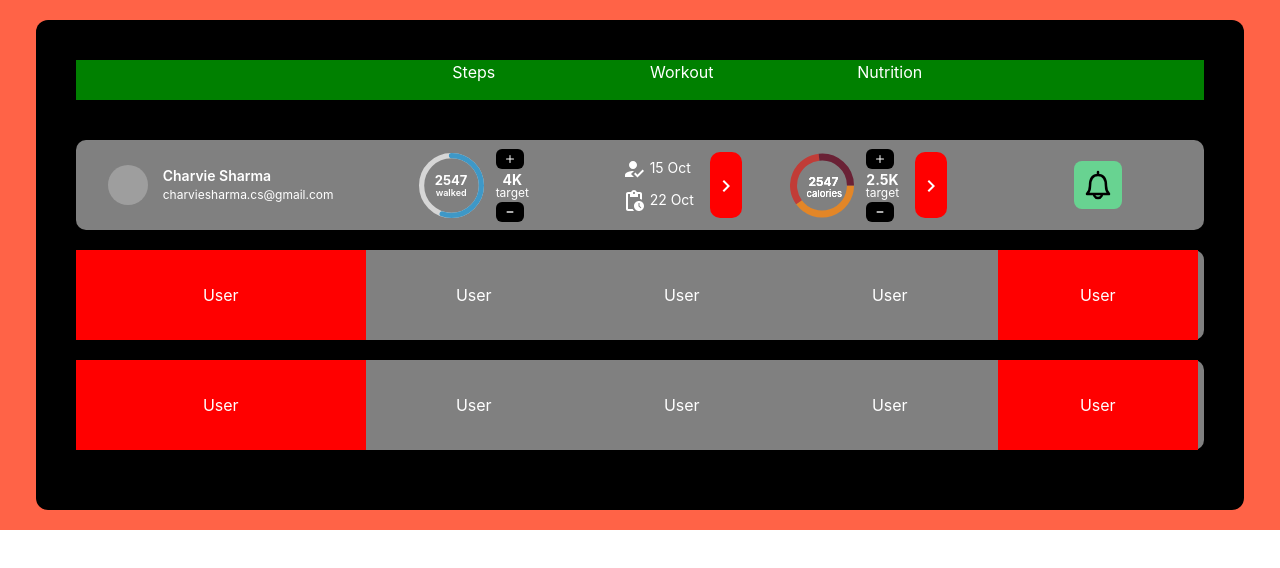
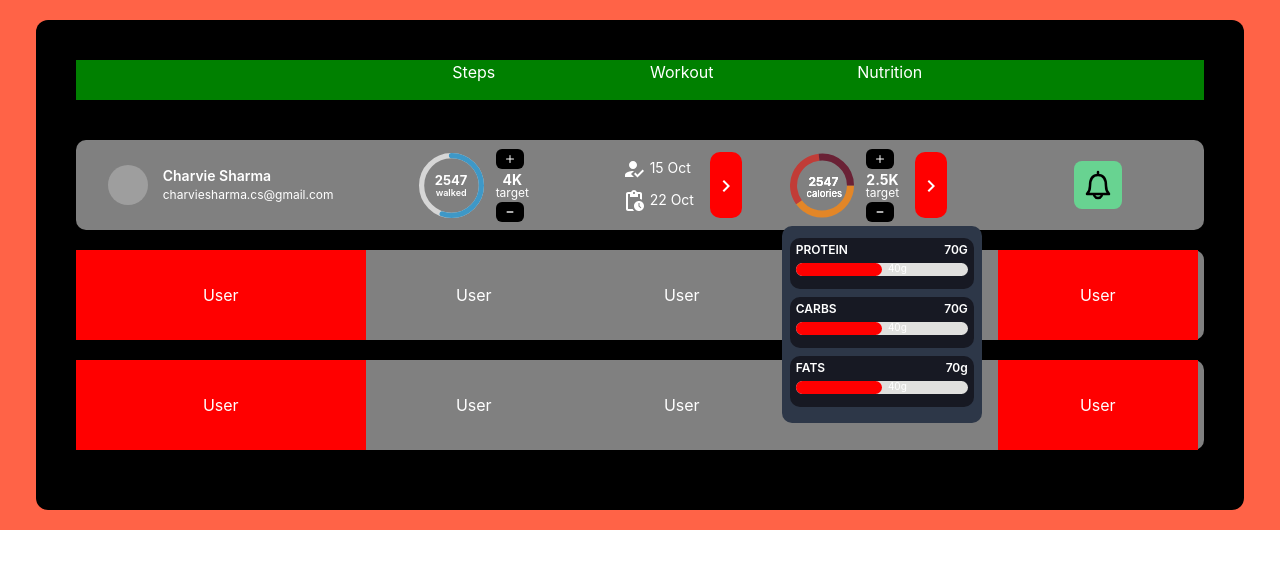
Before and after one commit to amit-2000/Trainer-Dashboard, a React (Create React App) app: page / in a window 1280 px wide. Shown: the top 568 px of the page. Built offline with nearby package versions, Linux system fonts and the light colour scheme; grey boxes are pictures that could not be loaded.

Commit message:
created tooltip component

```diff
--- a/src/Component/BellIcon.jsx
+++ b/src/Component/BellIcon.jsx
@@ -1,7 +1,7 @@
 import React from "react";
 import { Box, Center, HStack, Stack, Text, Flex } from "@chakra-ui/react";
-
-import NotificationsNoneIcon from "@mui/icons-material/NotificationsNone";
+import LinearProgress from "@mui/material/LinearProgress";
+import ToolTip from "./Tooltip/Progressbar";
 function BellIcon() {
   return (
     <Center>
--- a/src/Component/Dashboard.jsx
+++ b/src/Component/Dashboard.jsx
@@ -6,8 +6,9 @@ import Steps from "./Steps";
 import Workout from "./Workout";
 import BellIcon from "./BellIcon";
 import Nutrition from "./Nutrition";
-// import ToolTip from "./Tooltip.tsx";
 import { data } from "./user_data";
+      import ToolTip from "./Tooltip/Progressbar";
+
 function Dashboard() {
   console.log(data);
   //   const isLargerThan800 = useMediaQuery("(min-width: 1200px)");
@@ -23,7 +24,7 @@ function Dashboard() {
               //   spacing="24px"
               mb="10"
             >
-              <Box w="290px" h="40px" ></Box>
+              <Box w="290px" h="40px"></Box>
               <Box w="200px" h="40px">
                 Steps
               </Box>
--- a/src/Component/Nutrition.jsx
+++ b/src/Component/Nutrition.jsx
@@ -3,27 +3,16 @@ import ReactTooltip from "react-tooltip";
 import { Text, Box } from "@chakra-ui/react";
 import { PieChart } from "react-minimal-pie-chart";
 import { Center, HStack, Stack, Flex, Image, VStack } from "@chakra-ui/react";
-import { CircularProgressbarWithChildren } from "react-circular-progressbar";
+// import { CircularProgressbarWithChildren } from "react-circular-progressbar";
 import { MinusIcon, AddIcon } from "@chakra-ui/icons";
 import { ChevronRightIcon } from "@chakra-ui/icons";
-
-const Comp = () => {
-  return <Text>55</Text>;
-};
+import ToolTip from "./Tooltip/Progressbar";
 
 export default class Nutrition extends Component {
-  constructor(props) {
-    super(props);
-    this.state = {
-      place: "bottom",
-      type: "dark",
-      effect: "float",
-      condition: false,
-    };
-  }
+
+
 
   render() {
-    const { place, type, effect } = this.state;
     return (
       <Box>
         <Flex>
@@ -62,22 +51,10 @@ export default class Nutrition extends Component {
                   </text>
                 </svg>
               )}
-              // labelStyle={{
-              //   // fontSize: "25px",
-              //   // fontFamily: "sans-serif",
-              //   fill: "#E38627",
-              // }}
               labelPosition={0}
             />
           </Box>
 
-          <ReactTooltip
-            id="main"
-            place={place}
-            type={type}
-            effect={effect}
-            multiline={true}
-          />
           <Box>
             <Flex flexDirection={"row"} ml={3}>
               <Box>
@@ -108,36 +85,10 @@ export default class Nutrition extends Component {
             </Flex>
           </Box>
         </Flex>
+        <Box pos={"absolute"} mt={1} ml={-2} style={{ zIndex: "10" }}>
+          <ToolTip />
+        </Box>
       </Box>
     );
   }
 }
-
-{
-  /* <Box
-          data-for="main"
-          data-html={true}
-          data-tip="<div style='disply:flex'>
-          <p>Hello world</p> <p></p>Hello world</div>"
-          // bg={"black"}
-          w="60px"
-        >
-          <PieChart
-            data-iscapture="true"
-            lineWidth={25}
-            radius={50}
-            data={[
-              { value: 30, color: "#E38627" },
-              { value: 25, color: "#C13C37" },
-              { value: 20, color: "#6A2135" },
-            ]}
-          />
-        </Box>
-
-        <ReactTooltip
-          id="main"
-          place={place}
-          type={type}
-          effect={effect}
-          multiline={true}  // /> */
-}
--- /dev/null
+++ b/src/Component/Tooltip/Progressbar.jsx
@@ -0,0 +1,98 @@
+import React from "react";
+import { Box, Center, HStack, Stack, Text, Flex } from "@chakra-ui/react";
+
+const ProgressBar = () => {
+  const containerStyles = {
+    height: 13,
+    width: "100%",
+    backgroundColor: "#e0e0de",
+    borderRadius: 50,
+    marginBottom: 10,
+  };
+
+  const fillerStyles = {
+    height: "100%",
+    width: `${50}%`,
+    backgroundColor: "red",
+    borderRadius: "inherit",
+    textAlign: "right",
+  };
+
+  const labelStyles = {
+    padding: 5,
+    color: "white",
+    fontSize: "10px",
+    fontWeight: "400",
+    marginRight: "-30px",
+    // backgroundColor: "black",
+    position: "relative",
+    top: "-9px",
+  };
+
+  return (
+    <Box w="200px" p={2} pt={3} bg="gray.700" borderRadius={10}>
+      <Box
+        bg="gray.900"
+        padding={"3px 6px 3px 6px"}
+        borderRadius={"10px"}
+        mb={2}
+      >
+        <Flex justifyContent={"space-between"} mb={1}>
+          <Text fontSize={"12px"} fontWeight="600">
+            PROTEIN
+          </Text>
+          <Text fontSize={"12px"} fontWeight="600">
+            70G
+          </Text>
+        </Flex>
+        <Box style={containerStyles}>
+          <Box style={fillerStyles}>
+            <span style={labelStyles}>{`${40}g`}</span>
+          </Box>
+        </Box>
+      </Box>
+      <Box
+        bg="gray.900"
+        padding={"3px 6px 3px 6px"}
+        borderRadius={"10px"}
+        mb={2}
+      >
+        <Flex justifyContent={"space-between"} mb={1}>
+          <Text fontSize={"12px"} fontWeight="600">
+            CARBS
+          </Text>
+          <Text fontSize={"12px"} fontWeight="600">
+            70G
+          </Text>
+        </Flex>
+        <Box style={containerStyles}>
+          <Box style={fillerStyles}>
+            <span style={labelStyles}>{`${40}g`}</span>
+          </Box>
+        </Box>
+      </Box>
+      <Box
+        bg="gray.900"
+        padding={"3px 6px 3px 6px"}
+        borderRadius={"10px"}
+        mb={2}
+      >
+        <Flex justifyContent={"space-between"} mb={1}>
+          <Text fontSize={"12px"} fontWeight="600">
+            FATS
+          </Text>
+          <Text fontSize={"12px"} fontWeight="600">
+            70g
+          </Text>
+        </Flex>
+        <Box style={containerStyles}>
+          <Box style={fillerStyles}>
+            <span style={labelStyles}>{`${40}g`}</span>
+          </Box>
+        </Box>
+      </Box>
+    </Box>
+  );
+};
+
+export default ProgressBar;
```
Also changed, not shown: package.json (+6 -1 lines), src/Component/Tooltip/Tooltip.jsx (added, +24 -0 lines), 1 other file (tests, documents, lock files or other folders).
